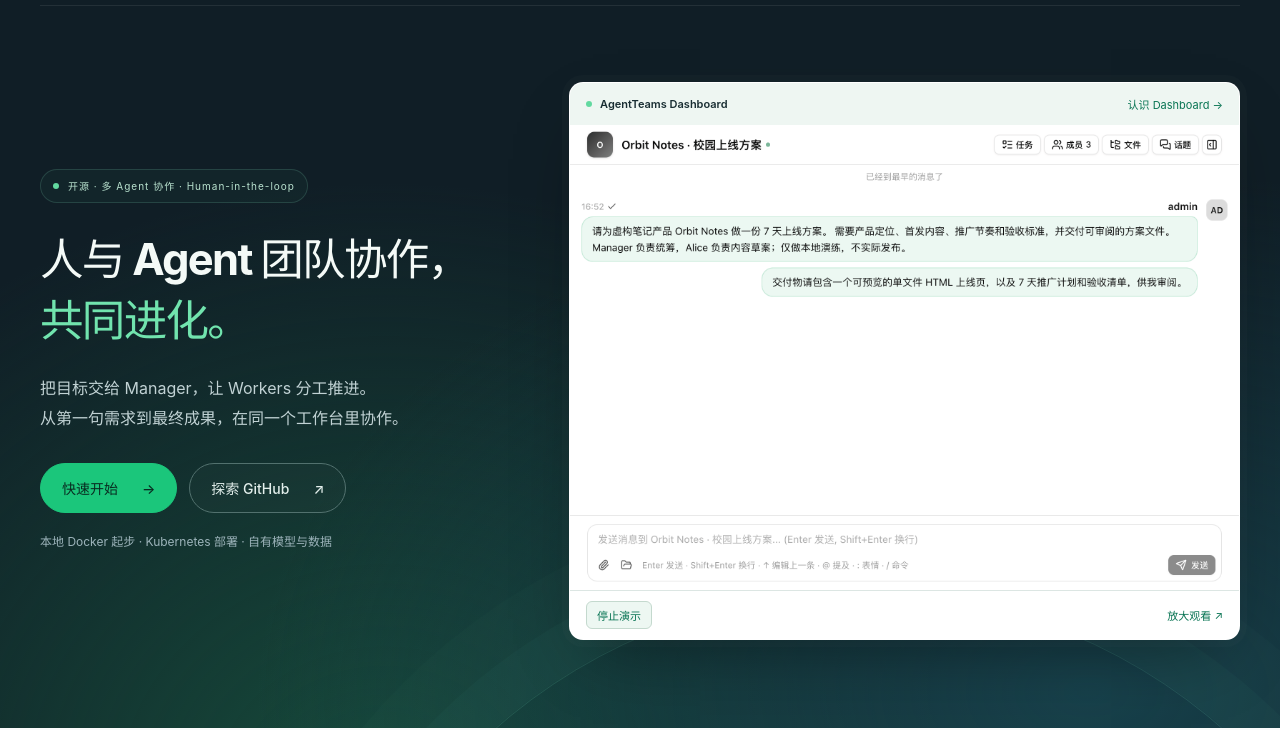
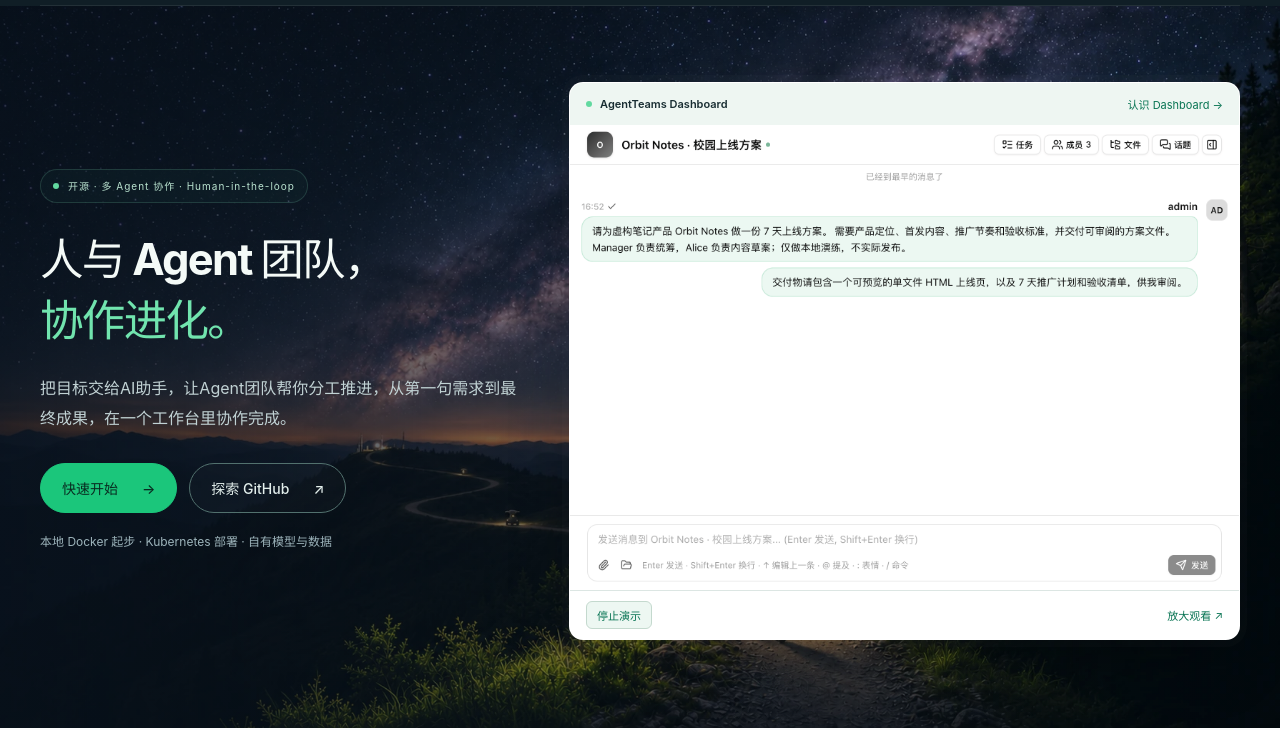
Before and after one commit to agentteams-group/agentteams-group.github.io, an Astro site: page / in a window 1280 px wide. Shown: the part 82-812 px from the top of the page. Built offline with nearby package versions, Linux system fonts and the light colour scheme; Astro itself is replaced by a stand-in of ours.

Commit message:
Refresh the AgentTeams homepage hero
Change-Id: Ib79b8130c2df54e5a27b78c93b9e0f6717912a16

```diff
--- a/src/pages/index.astro
+++ b/src/pages/index.astro
@@ -4,13 +4,15 @@ import InstallCommand from '../components/InstallCommand.astro';
 import ArchitectureDiagram from '../components/ArchitectureDiagram.astro';
 import DashboardDemo from '../components/DashboardDemo.astro';
 import { site } from '../lib/site';
+
+const intro = '把目标交给AI助手，让Agent团队帮你分工推进，从第一句需求到最终成果，在一个工作台里协作完成。';
 ---
-<SiteLayout title="把任务交给一支 Agent 团队">
+<SiteLayout title="人与 Agent 团队，协作进化。" description={intro}>
   <div class="hero-band"><section class="hero wrap">
     <div class="hero-copy">
       <p class="eyebrow"><span class="signal"></span> 开源 · 多 Agent 协作 · Human-in-the-loop</p>
-      <h1>人与 Agent 团队协作，<br /><span>共同进化。</span></h1>
-      <p class="intro">把目标交给 Manager，让 Workers 分工推进。<br class="desktop-break" />从第一句需求到最终成果，在同一个工作台里协作。</p>
+      <h1>人与 Agent 团队，<br /><span>协作进化。</span></h1>
+      <p class="intro">{intro}</p>
       <div class="actions">
         <a class="button" href="#quick-start">快速开始 <span aria-hidden="true">→</span></a>
         <a class="button outline" href={site.repository}>探索 GitHub <span aria-hidden="true">↗</span></a>
--- a/src/styles/site.css
+++ b/src/styles/site.css
@@ -40,8 +40,12 @@ code, pre { font-family: "SFMono-Regular", Consolas, "Liberation Mono", monospac
 .nav-github { padding: 9px 17px; border: 1px solid var(--line); border-radius: 24px; }
 .eyebrow { font-size: 11px; letter-spacing: 1.5px; color: var(--accent); display: flex; align-items: center; gap: 9px; }
 .signal { display: inline-block; width: 6px; height: 6px; border-radius: 50%; background: #30866c; flex: none; }
-.hero-band { position: relative; isolation: isolate; overflow: hidden; color: #f4faf7; background: radial-gradient(ellipse at 85% 95%, #17414b 0, transparent 54%), radial-gradient(ellipse at 30% 110%, #164b3b 0, transparent 55%), #101e26; }
-.hero-band::before { content: ""; position: absolute; z-index: -1; width: 1100px; height: 1100px; border: 1px solid #7ae3bc24; border-radius: 50%; right: -130px; bottom: -965px; box-shadow: 0 0 0 48px #7ae3bc06, 0 0 0 96px #7ae3bc04; pointer-events: none; }
+.hero-band {
+  color: #f4faf7;
+  background:
+    linear-gradient(90deg, rgb(8 17 28 / 82%), rgb(8 17 28 / 52%) 45%, rgb(8 17 28 / 18%)),
+    #101e26 url('/images/workspace-night.webp') center 72% / cover no-repeat;
+}
 .hero { width: min(1380px, calc(100% - 80px)); display: grid; grid-template-columns: .9fr 1.25fr; gap: 46px; align-items: center; padding-block: 76px 88px; }
 .hero h1 { font-size: clamp(34px, 3.4vw, 48px); line-height: 1.4; letter-spacing: -1.7px; margin-block: 26px 23px; }
 .hero h1 > span { color: #71e4ae; }
@@ -191,7 +195,6 @@ code, pre { font-family: "SFMono-Regular", Consolas, "Liberation Mono", monospac
   .hero { width: calc(100% - 40px); grid-template-columns: 1fr; padding-block: 46px; gap: 38px; }
   .hero h1 { font-size: clamp(30px, 7.5vw, 44px); letter-spacing: -1px; }
   .hero .intro { font-size: 14px; }
-  .desktop-break { display: none; }
   .hero-copy > .eyebrow { padding-inline: 10px; font-size: 9px; letter-spacing: .4px; }
   .preview-bar { padding: 11px 12px; }
   .closing-cta { flex-direction: column; align-items: start; padding-block: 50px; }
```
Also changed, not shown: public/images/workspace-night.webp (added).
